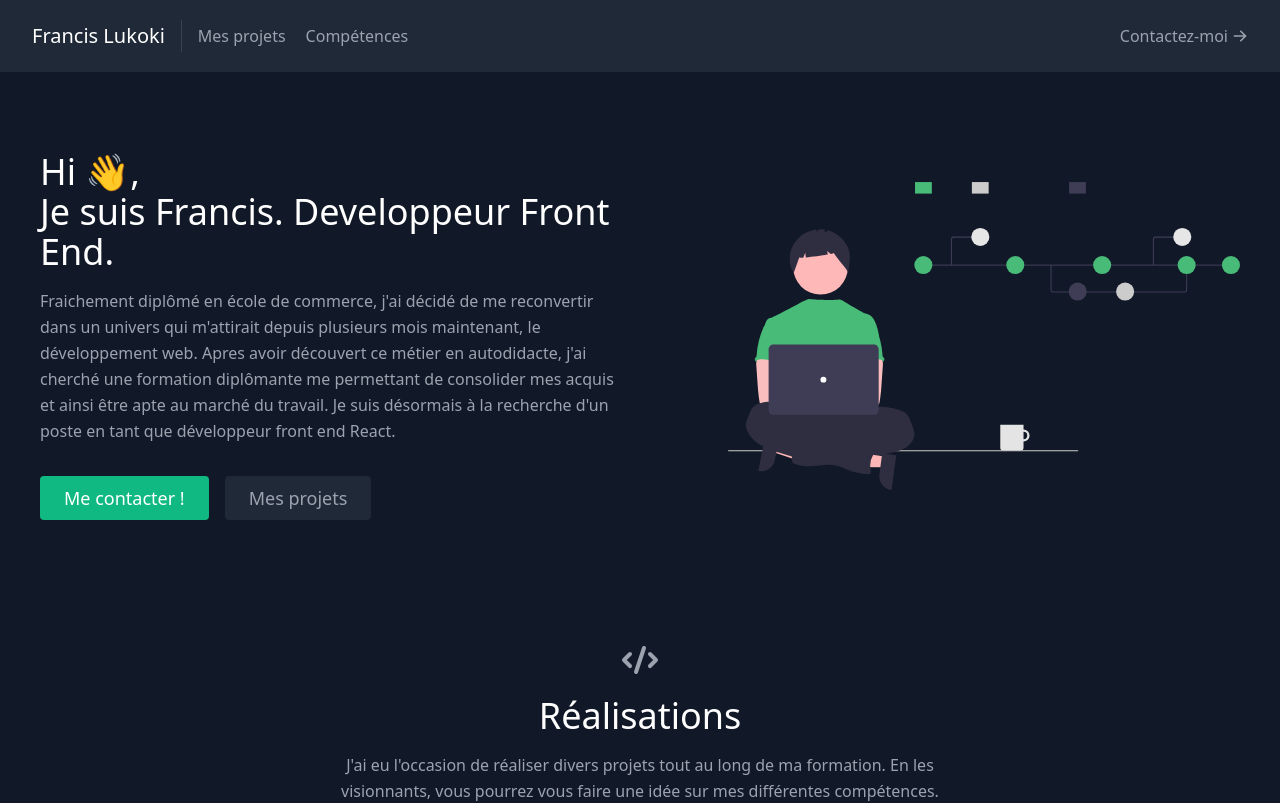
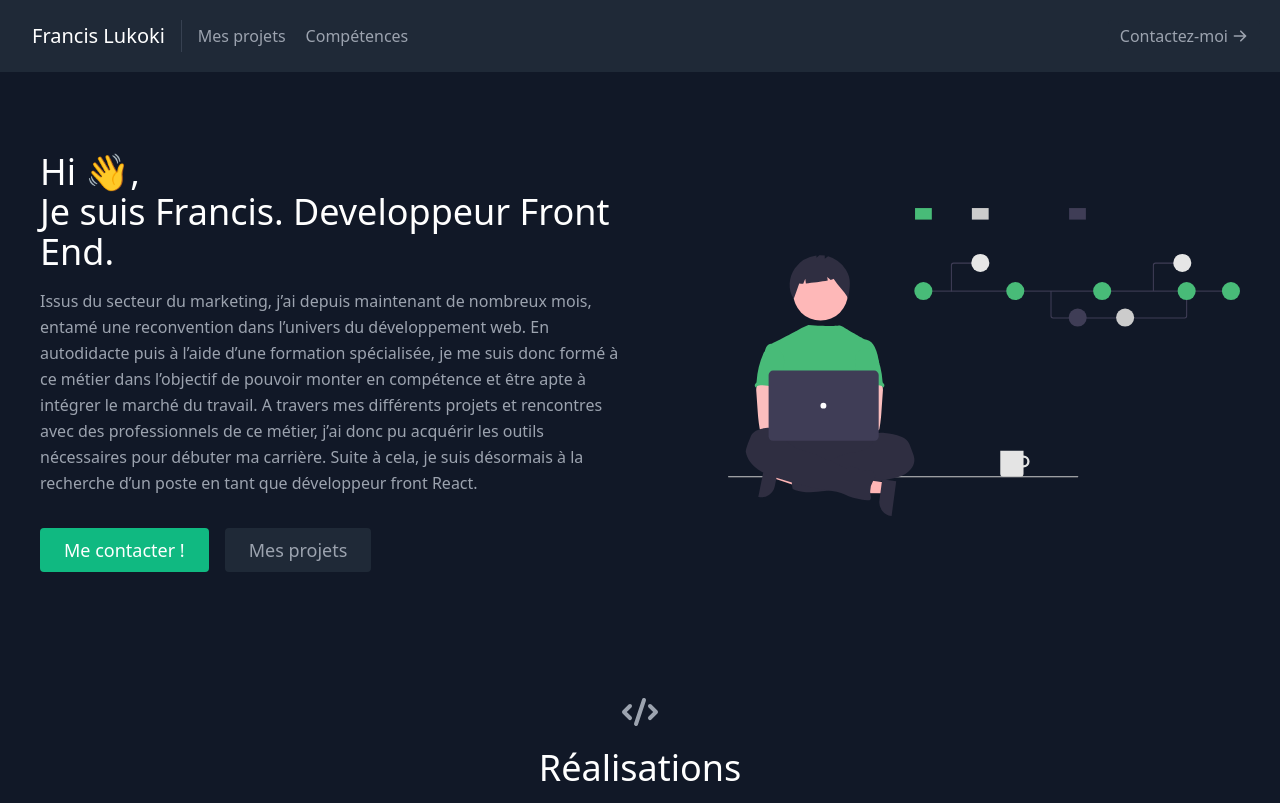
Before and after one commit to Fran6-Dev/Portefolio, a React (Create React App) app: page / in a window 1280 px wide. Shown: the top 803 px of the page. Built offline with nearby package versions, Linux system fonts and the light colour scheme.

Commit message:
changement texte about.js

```diff
--- a/src/components/About.js
+++ b/src/components/About.js
@@ -11,7 +11,7 @@ export default function About() {
             Developpeur Front End.
           </h1>
           <p className="mb-8 leading-relaxed">
-            Fraichement diplômé en école de commerce, j'ai décidé de me reconvertir dans un univers qui m'attirait depuis plusieurs mois maintenant, le développement web. Apres avoir découvert ce métier en autodidacte, j'ai cherché une formation diplômante me permettant de consolider mes acquis et ainsi être apte au marché du travail. Je suis désormais à la recherche d'un poste en tant que développeur front end React.
+            Issus du secteur du marketing, j’ai depuis maintenant de nombreux mois, entamé une reconvention dans l’univers du développement web. En autodidacte puis à l’aide d’une formation spécialisée, je me suis donc formé à ce métier dans l’objectif de pouvoir monter en compétence et être apte à intégrer le marché du travail. A travers mes différents projets et rencontres avec des professionnels de ce métier, j’ai donc pu acquérir les outils nécessaires pour débuter ma carrière. Suite à cela, je suis désormais à la recherche d’un poste en tant que développeur front React.
           </p>
           <div className="flex justify-center">
             <a
```
